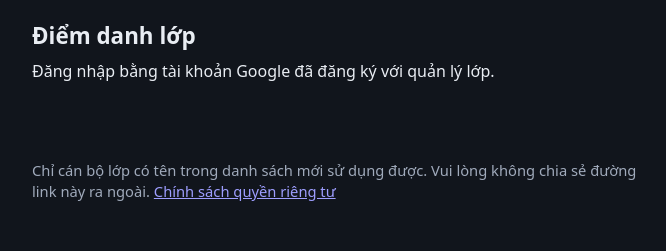
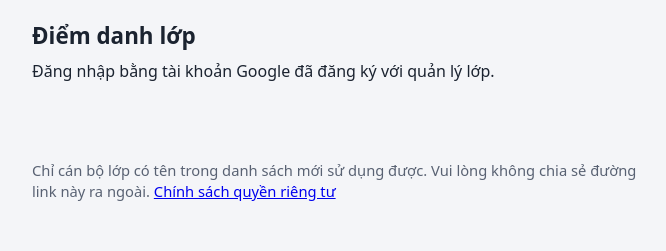
Before and after one commit to dinhvanphong/diemdanh-lop, a plain HTML site: page index.html in a window 1280 px wide. Shown: the whole page, without its empty margins (300-966 px from the left). Drawn offline with Linux system fonts and the dark colour scheme.

Commit message:
Simplify color scheme to only light mode
Removed dark mode color scheme support and adjusted light mode settings.

```diff
--- a/index.html
+++ b/index.html
@@ -3,26 +3,17 @@
 <head>
 <meta charset="utf-8">
 <meta name="viewport" content="width=device-width, initial-scale=1, viewport-fit=cover">
-<meta name="color-scheme" content="light dark">
+<meta name="color-scheme" content="light">
 <title>Điểm danh lớp</title>
 <style>
   :root {
+    color-scheme: light;
     --nen: #f4f5f8; --the: #ffffff; --chu: #1b2330; --chu-phu: #596273; --vien: #d3d8e0;
     --chinh: #1a56db; --chinh-chu: #ffffff; --chinh-nhat: #e5edff;
     --loi: #b42318; --loi-nen: #fdecea; --loi-vien: #f1b5ae;
     --ok: #0f7a3a; --ok-nen: #e5f5ea; --ok-vien: #9fd4b1;
     --canhbao: #8a5a00; --canhbao-nen: #fff3d9; --canhbao-vien: #ecc66e;
     --xam: #eef0f4;
-  }
-  @media (prefers-color-scheme: dark) {
-    :root {
-      --nen: #11151c; --the: #1a2029; --chu: #e9edf3; --chu-phu: #a0aabb; --vien: #343d4b;
-      --chinh: #6b9bff; --chinh-chu: #0b1220; --chinh-nhat: #1f2c4a;
-      --loi: #ff8f84; --loi-nen: #3a1f1d; --loi-vien: #7a3b36;
-      --ok: #6fd69a; --ok-nen: #16301f; --ok-vien: #2f6a46;
-      --canhbao: #f2c35a; --canhbao-nen: #382c12; --canhbao-vien: #7d6224;
-      --xam: #232b37;
-    }
   }
   * { box-sizing: border-box; }
   html { -webkit-text-size-adjust: 100%; }
```
